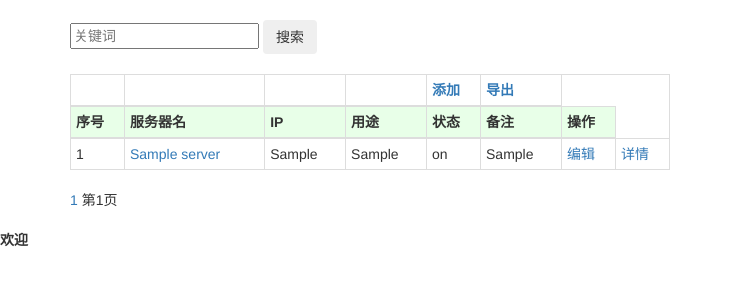
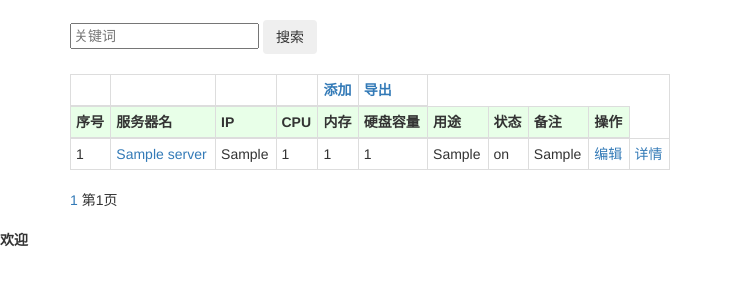
Before and after one commit to ptoeia/asset, a Django app: page /server/index in a window 1280 px wide. Shown: the part 52-352 px from the top of the page, without its empty margins (0-733 px from the left). Run offline with Django 3.2, Linux system fonts and the light colour scheme; a user stored in the database is signed in; tables that the repository leaves empty hold one stand-in row (values such as "Sample post"); parts of the project's set-up code (start-up, migrations or seed data) failed here and were passed over; some libraries are stand-ins or nearby versions.

Commit message:
add cpu、mem、disk to model server

```diff
--- a/server/form.py
+++ b/server/form.py
@@ -6,14 +6,15 @@ from models import Servers,User
 from django.contrib.auth.admin import User
 from django.core.paginator import Paginator,InvalidPage,EmptyPage
 
+
 class ServerForm(ModelForm):
     ip = forms.GenericIPAddressField(max_length=30,  protocol='ipv4',
                                      help_text=u'必填', error_messages={'required': u'请输入ip'})
 
     class Meta:
         model = Servers
-        fields = ['name', 'ip', 'purpose', 'status',  'remark']
-
+        #fields = ['name', 'ip','cpu' 'purpose', 'status',  'remark']
+        exclude = ['id']
 
 class UserRegister(forms.Form):
     username = forms.CharField(
--- a/server/models.py
+++ b/server/models.py
@@ -6,7 +6,10 @@ from django.contrib.auth.admin import User
 class Servers (models.Model):
     id = models.AutoField(primary_key=True)
     name = models.CharField(max_length=20, verbose_name='主机名', help_text=u'必填')
-    ip = models.GenericIPAddressField(max_length=30, verbose_name="ip", unique='true', protocol='ipv4')
+    ip = models.GenericIPAddressField(max_length=30, verbose_name='ip', unique='true', protocol='ipv4')
+    cpu = models.PositiveSmallIntegerField(verbose_name='cpu', default=1)
+    memory = models.PositiveIntegerField(verbose_name='内存', default=1024)
+    disk_volume = models.PositiveIntegerField(verbose_name='硬盘容量', default=60)
     purpose = models.CharField(max_length=30, verbose_name='用途', null='true', blank='true')
     status = models.CharField(max_length=20, verbose_name='状态', null='true', blank='true',choices=(('on', 'on'),('off', 'off')))
     remark = models.CharField(max_length=40, verbose_name='备注', null='true', blank='true')
--- a/server/templates/index.html
+++ b/server/templates/index.html
@@ -43,6 +43,9 @@
                      <th  align="center">序号</th>
                      <th width= align="center">服务器名</th>
                      <th  align="center">IP</th>
+                      <th  align="center">CPU</th>
+                      <th  align="center">内存</th>
+                      <th  align="center">硬盘容量</th>
                      <th width= align="center">用途</th>
                      <th width= align="center">状态</th>
                    <!--  <th width= align="center">位置</th>-->
@@ -56,6 +59,9 @@
                        <td data-align="right">{{ forloop.counter }}</td>
                        <td data-align="right"><a href="/server/edit/{{ server.id }}">{{ server.name }}</a></td>
                        <td data-align="right">{{ server.ip }}</td>
+                       <td data-align="right">{{ server.cpu }}</td>
+                       <td data-align="right">{{ server.memory }}</td>
+                       <td data-align="right">{{ server.disk_volume }}</td>
                        <td data-align="right">{{ server.purpose }}</td>
                        <td data-align="right">{{ server.status }}</td>
                        <td data-align="right">{{ server.remark }}</td>
```
